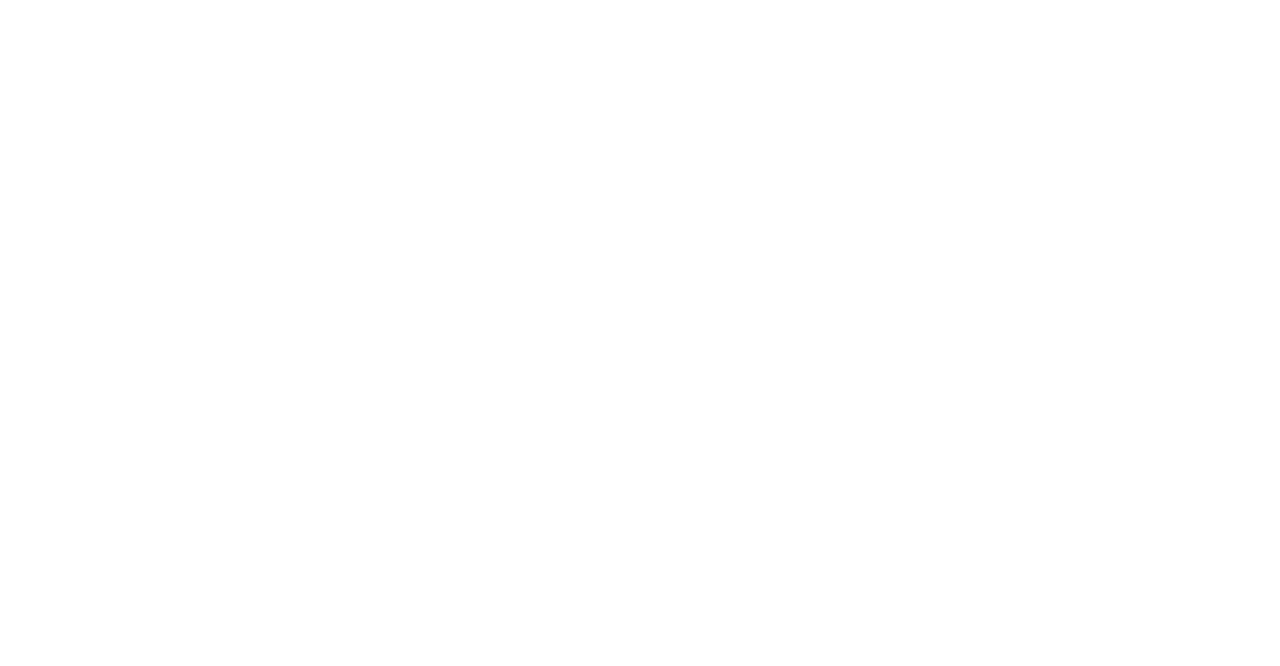
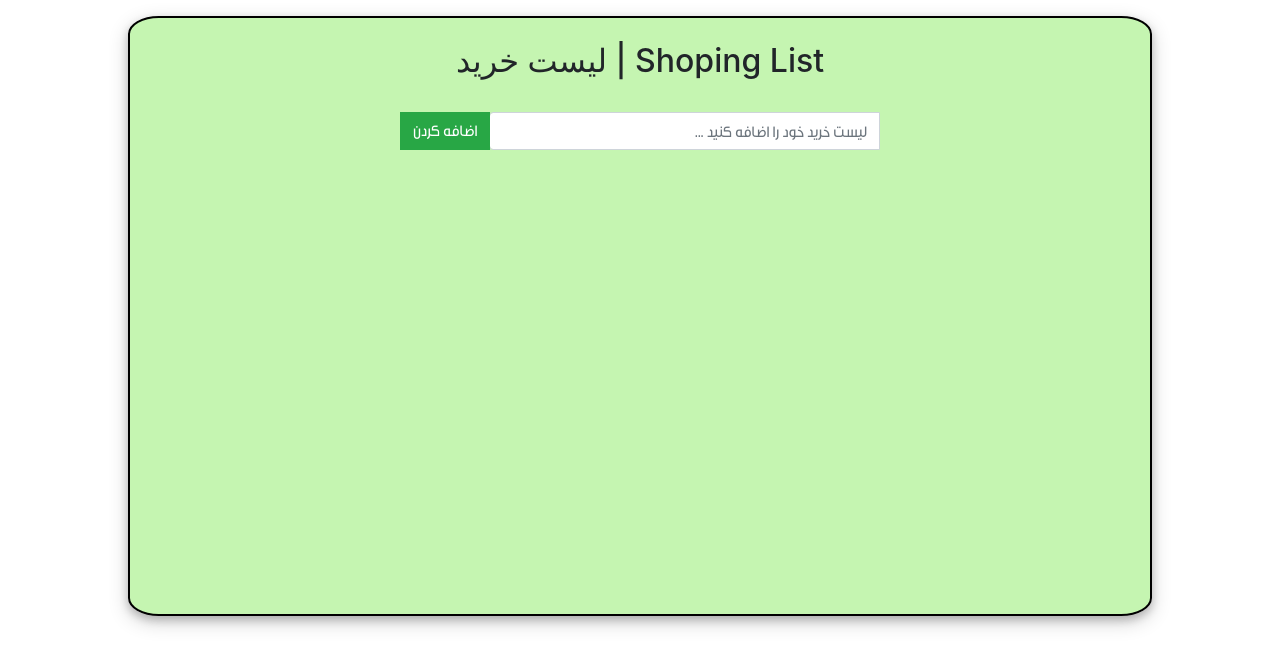
Before and after one commit to alirezasha01/shoping-list, a plain HTML site: page index.html in a window 1280 px wide. Drawn offline with nearby package versions, Linux system fonts and the light colour scheme.

Commit message:
build UI project

```diff
--- a/css/style.css
+++ b/css/style.css
@@ -0,0 +1,22 @@
+@font-face {
+  font-family: mjflow;
+  src: url(../fonts/mj-flow/Mj_Flow\ Regular_0.ttf);
+  src: url(../fonts/mj-flow-bold/Mj_Flow_Bold_0.otf);
+  src: url(../fonts/mj-flow/Mj_Flow_Regular_0.woff);
+}
+.container {
+  width: 80%;
+  height: 600px;
+  border: 2px solid black;
+  border-radius: 3%;
+  box-shadow: 0 4px 8px 0 rgba(0, 0, 0, 0.2), 0 6px 20px 0 rgba(0, 0, 0, 0.19);
+  direction: rtl;
+  text-align: right;
+  background-color: rgb(183, 243, 158, 0.8);
+}
+h1 {
+  font-family: mjflow;
+}
+.input-group {
+  font-family: mjflow;
+}
--- a/index.html
+++ b/index.html
@@ -13,6 +13,27 @@
     <title>shoping-list | لیست خرید</title>
   </head>
   <body>
+    <div class="container mt-3">
+      <h2 class="text-center mt-4">Shoping List | لیست خرید</h2>
+      <div class="row">
+        <div class="col-1 col-md-3"></div>
+        <div class="col-10 col-md-6">
+          <div class="input-group mb-3 mt-4">
+            <input
+              type="text"
+              class="form-control"
+              placeholder="لیست خرید خود را اضافه کنید ..."
+              aria-label="Recipient's username"
+              aria-describedby="basic-addon2"
+            />
+            <div class="input-group-prepend">
+              <button class="btn btn-success" type="button">اضافه کردن</button>
+            </div>
+          </div>
+        </div>
+        <div class="col-1 col-md-3"></div>
+      </div>
+    </div>
     <script
       src="https://code.jquery.com/jquery-3.5.1.slim.min.js"
       integrity="sha384-DfXdz2htPH0lsSSs5nCTpuj/zy4C+OGpamoFVy38MVBnE+IbbVYUew+OrCXaRkfj"
```
Also changed, not shown: fonts/mj-flow/Mj_Flow Regular_0.ttf (added), fonts/mj-flow/Mj_Flow_Regular_0.otf (added), fonts/mj-flow/Mj_Flow_Regular_0.woff (added).
